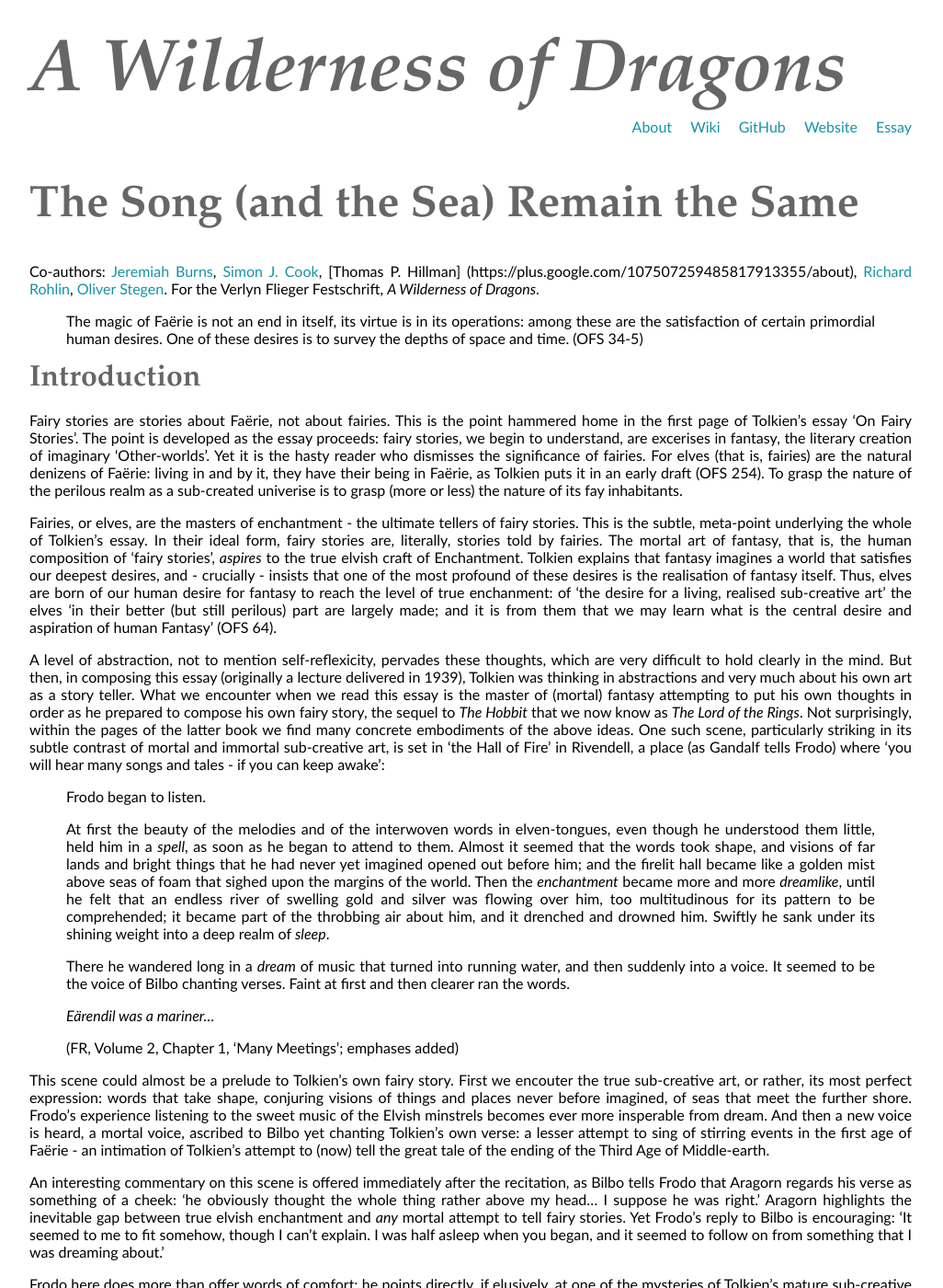
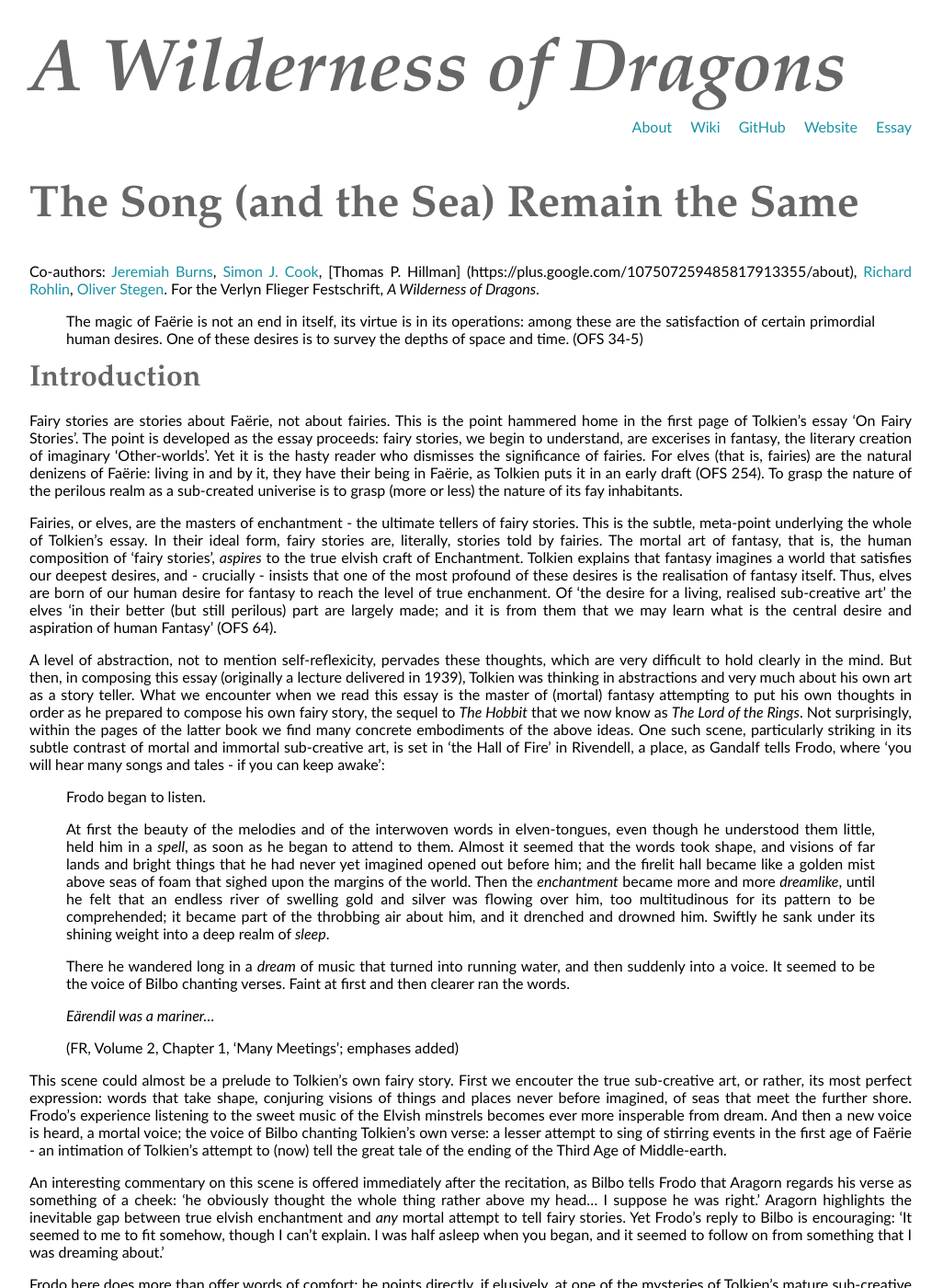
Before and after one commit to uoou/AWildernessOfDragons, a Jekyll site: the page built from essay.md, in a window 1280 px wide and 1400 px high. Shown: the whole window at 92% size, without its empty margins (0-1026 px from the left). Built offline with Jekyll 4.4.1, drawn with Linux system fonts in a browser that asks for light colours; Markdown is read by kramdown in place of the engine named in the settings.

Commit message:
Update essay.md

```diff
--- a/essay.md
+++ b/essay.md
@@ -11,9 +11,9 @@
 
 Fairy stories are stories about Faërie, not about fairies. This is the point hammered home in the first page of Tolkien's essay 'On Fairy Stories'. The point is developed as the essay proceeds: fairy stories, we begin to understand, are excerises in fantasy, the literary creation of  imaginary 'Other-worlds'. Yet it is the hasty reader who dismisses the significance of fairies. For elves (that is, fairies) are the natural denizens of Faërie: living in and by it, they have their being in Faërie, as Tolkien puts it in an early draft (OFS 254). To grasp the nature of the perilous realm as a sub-created univerise is to grasp (more or less) the nature of its fay inhabitants.
 
-Fairies, or elves, are the masters of enchantment - the ultimate tellers of fairy stories. This is the subtle, meta-point underlying the whole of Tolkien's essay. In their ideal form, fairy stories are, literally, stories told by fairies. The mortal art of fantasy, that is, the human composition of 'fairy stories', *aspires* to the true elvish craft of Enchantment. Tolkien explains that fantasy imagines a world that satisfies our deepest desires, and - crucially - insists that one of the most profound of these desires is the realisation of fantasy itself. Thus, elves are born of our human desire for fantasy to reach the level of true enchanment: of 'the desire for a living, realised sub-creative art' the elves 'in their better (but still perilous) part are largely made; and it is from them that we may learn what is the central desire and aspiration of human Fantasy' (OFS 64).
+Fairies, or elves, are the masters of enchantment - the ultimate tellers of fairy stories. This is the subtle, meta-point underlying the whole of Tolkien's essay. In their ideal form, fairy stories are, literally, stories told by fairies. The mortal art of fantasy, that is, the human composition of 'fairy stories', *aspires* to the true elvish craft of Enchantment. Tolkien explains that fantasy imagines a world that satisfies our deepest desires, and - crucially - insists that one of the most profound of these desires is the realisation of fantasy itself. Thus, elves are born of our human desire for fantasy to reach the level of true enchanment. Of 'the desire for a living, realised sub-creative art' the elves 'in their better (but still perilous) part are largely made; and it is from them that we may learn what is the central desire and aspiration of human Fantasy' (OFS 64).
 
-A level of abstraction, not to mention self-reflexicity, pervades these thoughts, which are very difficult to hold clearly in the mind. But then, in composing this essay (originally a lecture delivered in 1939), Tolkien was thinking in abstractions and very much about his own art as a story teller. What we encounter when we read this essay is the master of (mortal) fantasy attempting to put his own thoughts in order as he prepared to compose his own fairy story, the sequel to *The Hobbit* that we now know as *The Lord of the Rings*. Not surprisingly, within the pages of the latter book we find many concrete embodiments of the above ideas. One such scene, particularly striking in its subtle contrast of mortal and immortal sub-creative art, is set in 'the Hall of Fire' in Rivendell, a place (as Gandalf tells Frodo) where 'you will hear many songs and tales - if you can keep awake':
+A level of abstraction, not to mention self-reflexicity, pervades these thoughts, which are very difficult to hold clearly in the mind. But then, in composing this essay (originally a lecture delivered in 1939), Tolkien was thinking in abstractions and very much about his own art as a story teller. What we encounter when we read this essay is the master of (mortal) fantasy attempting to put his own thoughts in order as he prepared to compose his own fairy story, the sequel to *The Hobbit* that we now know as *The Lord of the Rings*. Not surprisingly, within the pages of the latter book we find many concrete embodiments of the above ideas. One such scene, particularly striking in its subtle contrast of mortal and immortal sub-creative art, is set in 'the Hall of Fire' in Rivendell, a place, as Gandalf tells Frodo, where 'you will hear many songs and tales - if you can keep awake':
 
 >Frodo began to listen.
 
@@ -25,7 +25,7 @@
 
 >(FR, Volume 2, Chapter 1, 'Many Meetings'; emphases added)
 
-This scene could almost be a prelude to Tolkien's own fairy story. First we encouter the true sub-creative art, or rather, its most perfect expression: words that take shape, conjuring visions of things and places never before imagined, of seas that meet the further shore. Frodo's experience listening to the sweet music of the Elvish minstrels becomes ever more insperable from dream. And then a new voice is heard, a mortal voice, ascribed to Bilbo yet chanting Tolkien's own verse: a lesser attempt to sing of stirring events in the first age of Faërie - an intimation of Tolkien's attempt to (now) tell the great tale of the ending of the Third Age of Middle-earth.
+This scene could almost be a prelude to Tolkien's own fairy story. First we encouter the true sub-creative art, or rather, its most perfect expression: words that take shape, conjuring visions of things and places never before imagined, of seas that meet the further shore. Frodo's experience listening to the sweet music of the Elvish minstrels becomes ever more insperable from dream. And then a new voice is heard, a mortal voice; the voice of Bilbo chanting Tolkien's own verse: a lesser attempt to sing of stirring events in the first age of Faërie - an intimation of Tolkien's attempt to (now) tell the great tale of the ending of the Third Age of Middle-earth.
 
 An interesting commentary on this scene is offered immediately after the recitation, as Bilbo tells Frodo that Aragorn regards his verse as something of a cheek: 'he obviously thought the whole thing rather above my head... I suppose he was right.' Aragorn highlights the inevitable gap between true elvish enchantment and *any* mortal attempt to tell fairy stories.  Yet Frodo's reply to Bilbo is encouraging: 'It seemed to me to fit somehow, though I can't explain. I was half asleep when you began, and it seemed to follow on from something that I was dreaming about.'
 
```
